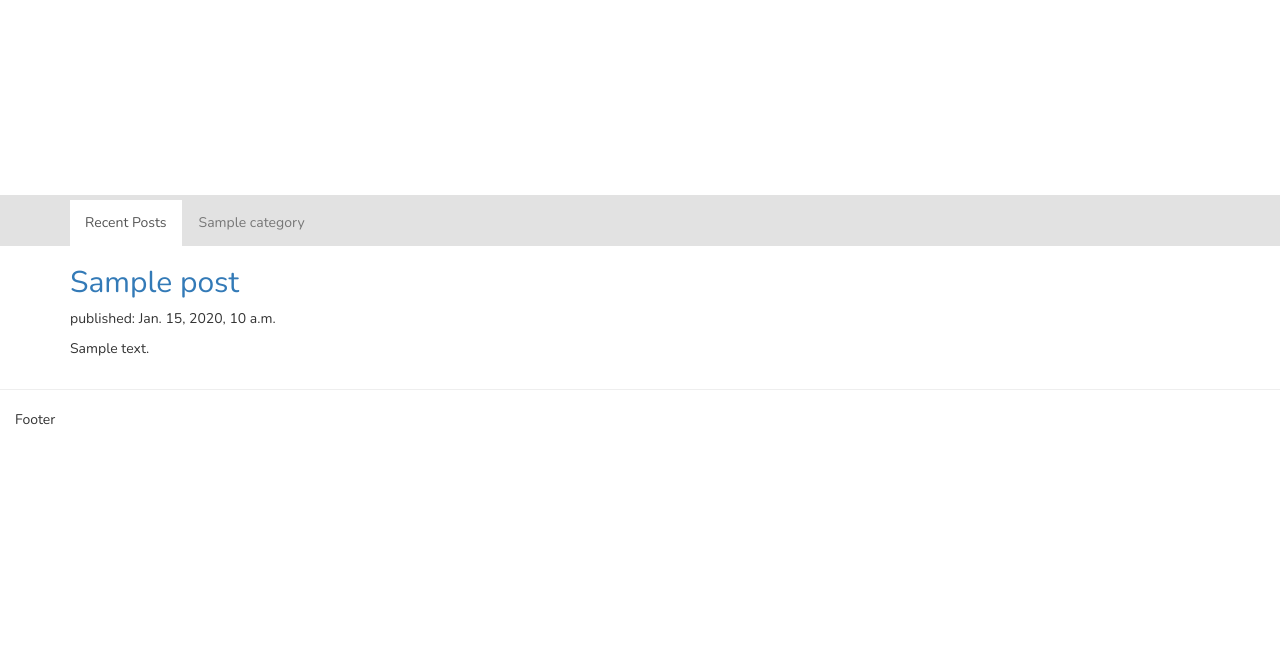
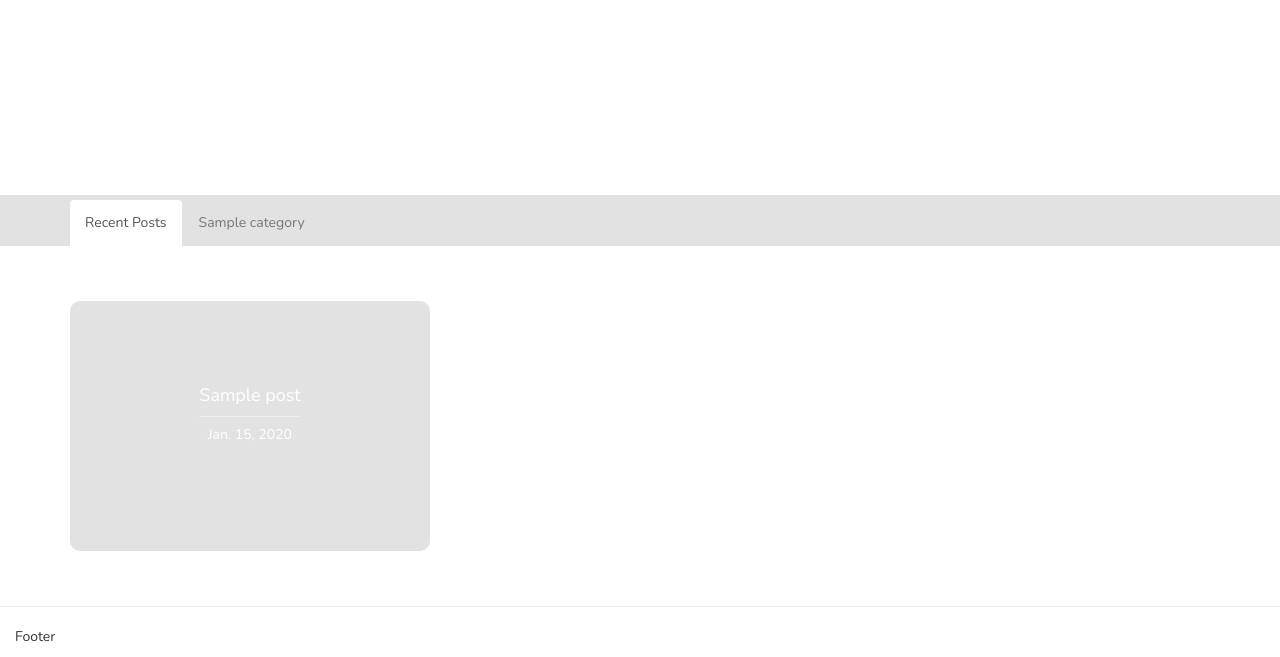
Before and after one commit to adamjoyce/adam-joyce-blog, a Django app: template blog/templates/blog/index.html in a window 1280 px wide. Shown: the part 224-881 px from the top of the page. Before the commit the page ends 649 px from the top, so only its background shows below. Run offline with Django 3.2, Linux system fonts and the light colour scheme; the template is opened without the code that fills it: values that come from a table or form of the project are taken from there, others are empty; tables that the repository leaves empty hold one stand-in row (values such as "Sample post"); some libraries are stand-ins or nearby versions.

Commit message:
Working on post tabs for category panes

```diff
--- a/blog/static/blog/css/blog.css
+++ b/blog/static/blog/css/blog.css
@@ -10,6 +10,10 @@ body {
 
 .navbar-default {
   background-color: #fff;
+}
+
+.fa-gamepad {
+  margin-bottom: 40px;
 }
 
 .nav-tabs {
@@ -39,12 +43,57 @@ body {
 .nav-tabs>li>a {
   margin-right: 2px;
   border: 0;
-  border-radius: 0;
   padding: 13px 15px;
 }
 
-.fa-gamepad {
-  margin-bottom: 40px;
+.tab-content {
+  margin-top: 40px;
+  margin-bottom: 20px;
+}
+
+.tab-content a {
+  text-decoration: none;
+}
+
+.row {
+  padding-top: 15px;
+  padding-bottom: 15px;
+}
+
+.post-tab {
+  width: 100%;
+  height: 250px;
+  color: #fff;
+  background-color: #e2e2e2;
+  border-radius: 10px;
+  text-align: center;
+}
+
+.post-tab-title {
+  padding: 75px 10px 0 10px;
+}
+
+.post-tab-title>hr {
+  width: 30%;
+  margin-top: 1px;
+  margin-bottom: 1px;
+}
+
+/* Categories for selection of featured background color. */
+.life-post {
+  background-color: #75ff9e;
+}
+
+.technology-post {
+  background-color: #75aaff;
+}
+
+.web-development-post {
+  background-color: #e2e241;
+}
+
+.games-post {
+  background-color: #ff75ec;
 }
 
 #featured-post {
@@ -77,19 +126,19 @@ body {
   background-color: #e2e2e2;
 }
 
-/* Categories for selection of featured background color. */
-#life-post {
-  background-color: #75ff9e;
+@media screen and (max-width: 768px) {
+  .nav-tabs>li {
+    width: 100%;
+    margin: 2px 0;
+    text-align: center;
+  }
+
+  .nav-tabs>li>a {
+    border-radius: 25px;
+  }
+
+  #category-bar {
+    padding-top: 5px;
+    padding-bottom: 5px;
+  }
 }
-
-#technology-post {
-  background-color: #75aaff;
-}
-
-#web-development-post {
-  background-color: #e2e241;
-}
-
-#games-post {
-  background-color: #ff75ec;
-}
--- a/blog/templates/blog/base.html
+++ b/blog/templates/blog/base.html
@@ -60,8 +60,7 @@
     </nav>
 
     <!-- Featured post -->
-    <div class="container-fluid"
-    id="{{ featured_post.categories.first.slug }}-post">
+    <div class="container-fluid {{ featured_post.categories.first.slug }}-post">
       <div id="featured-post">
         <h1 id="featured-title">
           {{ featured_post.title }}
--- a/blog/templates/blog/index.html
+++ b/blog/templates/blog/index.html
@@ -25,11 +25,20 @@
   <div class="tab-content">
     <div role="tabpanel" class="tab-pane active" id="recent-posts">
       {% for post in posts %}
-      <div class="">
-        <h2><a href="#">{{ post.title }}</a></h2>
-        <p>published: {{ post.published_date }}</p>
-        <p>{{ post.text|linebreaksbr }}</p>
+      {% if forloop.first %}<div class="row">{% endif %}
+      <div class="col-md-4">
+        <a href="#">
+          <div class="post-tab {{ post.categories.first.slug }}-post">
+            <div class="post-tab-title">
+              <h4>{{ post.title }}</h4>
+              <hr>
+              <h5>{{ post.published_date.date }}</h5>
+            </div>
+          </div>
+        </a>
       </div>
+      {% if forloop.counter|divisibleby:3 %}</div><div class="row">{% endif %}
+      {% if forloop.last %}</div>{% endif %}
       {% endfor %}
     </div>
     {% for cat in categories %}
```
